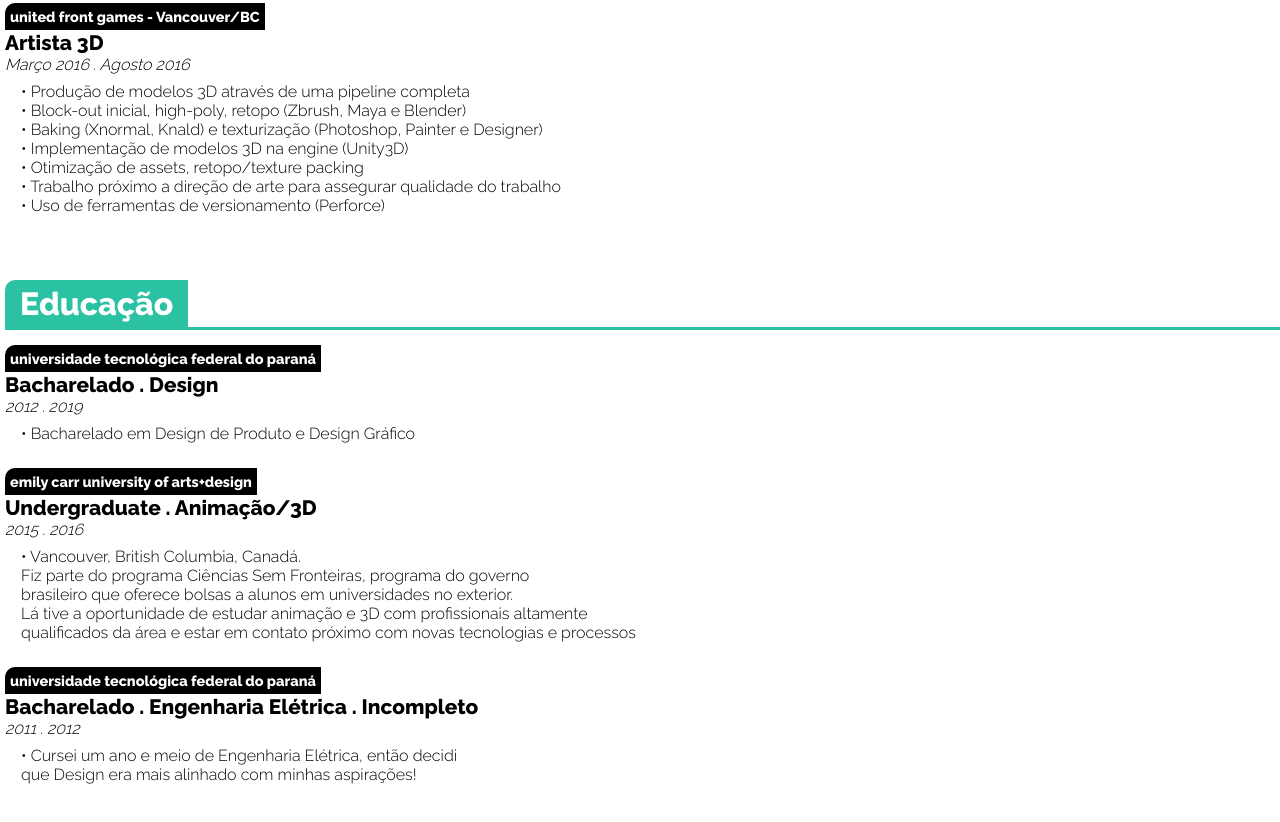
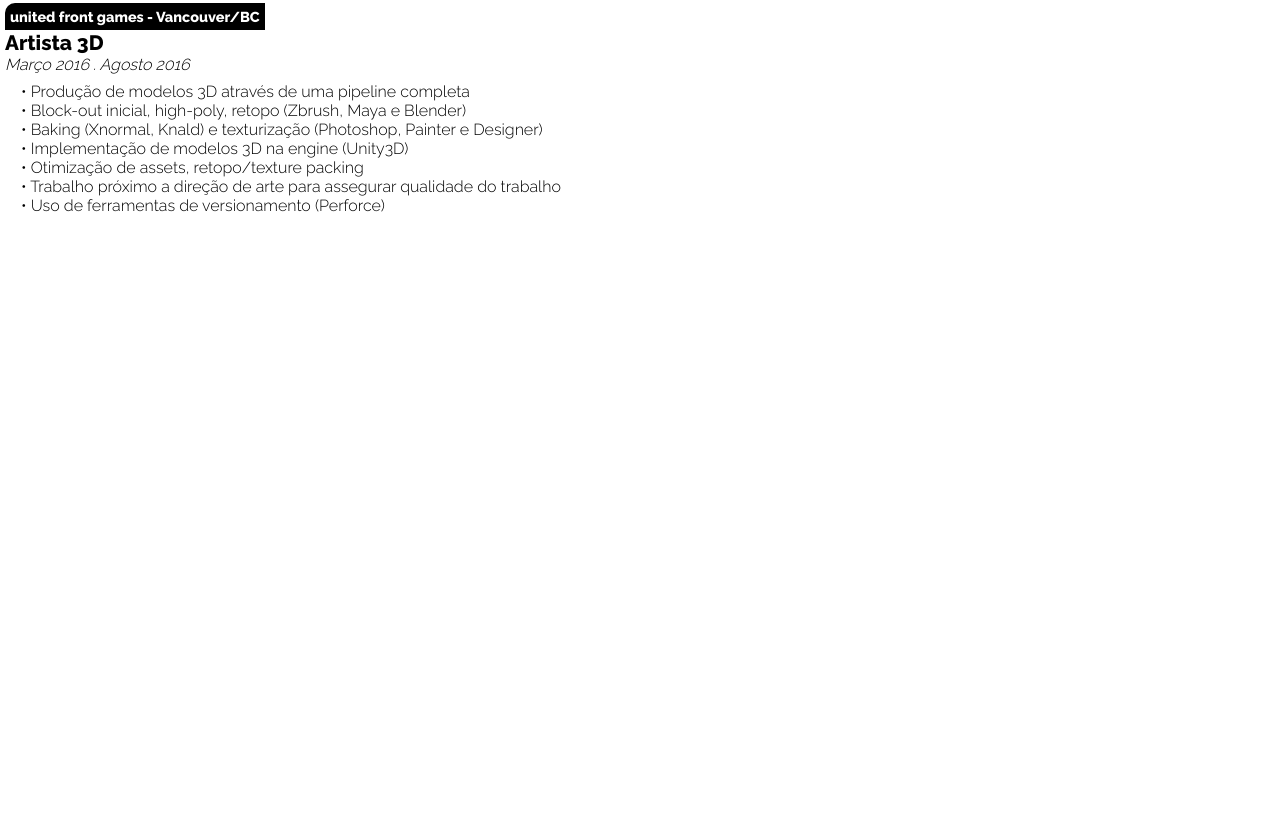
Before and after one commit to GabrielPalmas/monomito, a plain HTML site: page index.html in a window 1280 px wide. Shown: the part 1308-2130 px from the top of the page. After the commit the page ends 1583 px from the top, so only its background shows below. Drawn offline with Linux system fonts and the light colour scheme.

Commit message:
Update index.html

```diff
--- a/index.html
+++ b/index.html
@@ -90,51 +90,5 @@
         </div>
     </div>
 
-
-
-
-    <div class="categoria">
-        <div class="main_divider">Educação</div>
-        <hr class="main_divider_hr">
-
-        <div class="card_principal">
-            <a class="nome_da_empresa" target="_blank" href="http://portal.utfpr.edu.br/">universidade tecnológica federal do paraná</a>
-            <p class="cargo">Bacharelado . Design</p>
-            <span class="periodo">2012 . 2019 </span>
-            <p class="descricao">
-                • Bacharelado em Design de Produto e Design Gráfico<br></p>
-        </div>
-
-        <div class="card_principal">
-            <a class="nome_da_empresa" target="_blank" href="https://www.ecuad.ca/">emily carr university of arts+design</a>
-            <p class="cargo">Undergraduate . Animação/3D</p>
-            <span class="periodo">2015 . 2016</span>
-            <p class="descricao">
-                • Vancouver, British Columbia, Canadá.<br>
-                Fiz parte do programa Ciências Sem Fronteiras, programa do
-                governo <br>brasileiro que oferece bolsas a alunos em universidades
-                no exterior. <br>Lá tive a oportunidade de estudar animação e 3D com profissionais
-                altamente <br>qualificados da área e estar em contato próximo com novas tecnologias e processos </p>
-        </div>
-
-        <div class="card_principal">
-            <a class="nome_da_empresa" target="_blank" href="http://portal.utfpr.edu.br/">universidade tecnológica federal do paraná</a>
-            <p class="cargo">Bacharelado . Engenharia Elétrica . Incompleto</p>
-            <span class="periodo">2011 . 2012</span>
-            <p class="descricao">
-                • Cursei um ano e meio de Engenharia Elétrica, então decidi<br> que Design era mais alinhado com minhas aspirações!</p>
-        </div>
-
-    </div>
-
-    <!-- <div id="reserve_form">
-
-        <div id="pickup_date"><p><label class="form">Pickup Date:</label><input type="date" class="textbox" id="pick_date" name="pickup_date" onchange="cal()"</p></div>
-
-        <div id="dropoff_date"><p><label class="form">Dropoff Date:</label><input type="date" class="textbox" id="drop_date" name="dropoff_date" onchange="cal()"/></p></div>
-
-        <div id="numdays"><label class="form">Number of days:</label><input type="text" class="textbox" id="numdays2" name="numdays"/></div>
-
-        </div> -->
 </body>
 </html>
```
